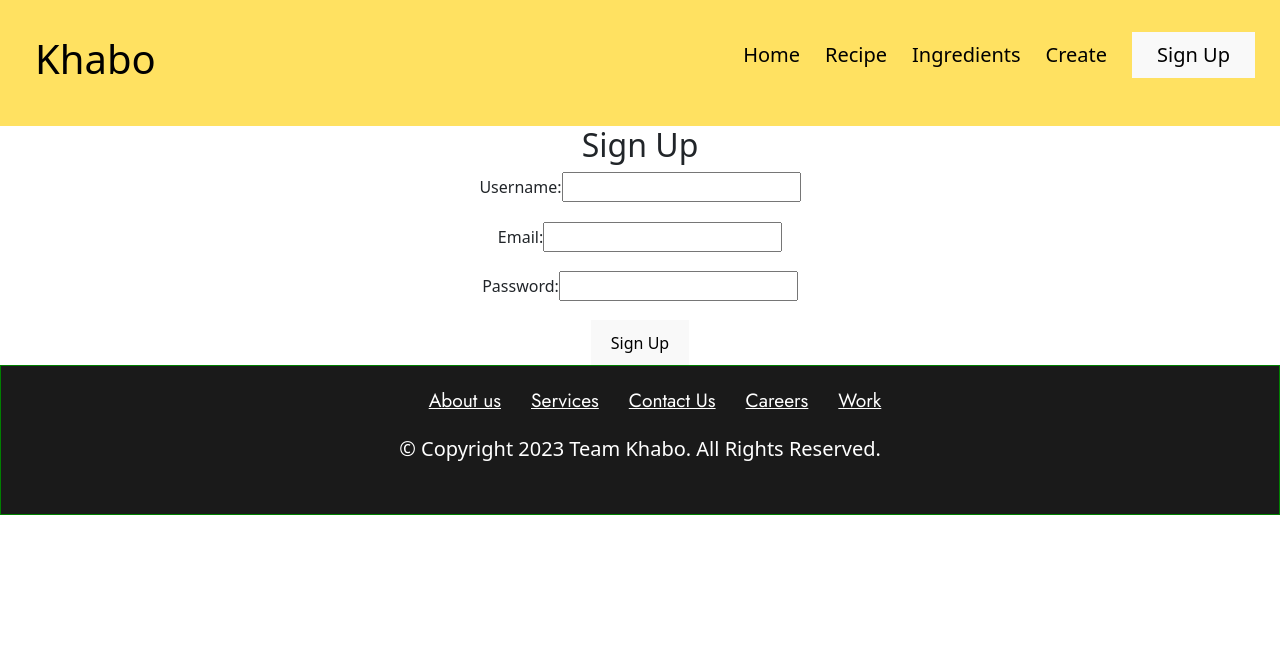
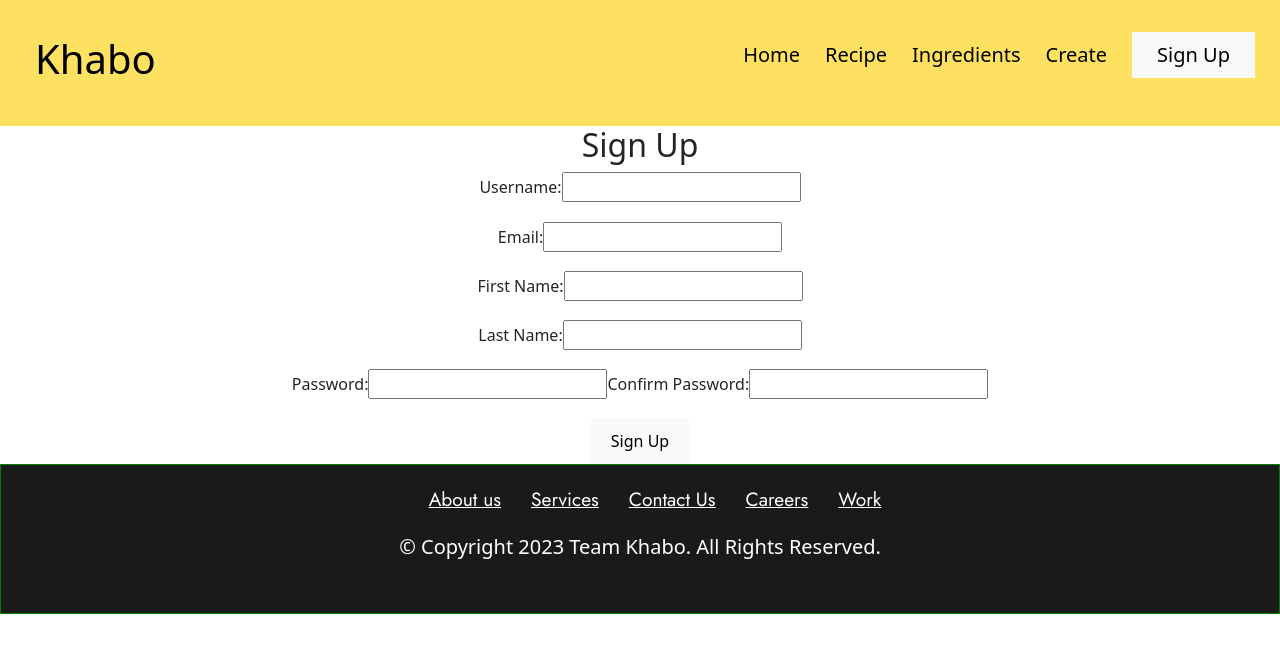
Before and after one commit to labid-al-nahiyan/Khabo_frontend, a React (Vite) app in the folder recipe/: page /signup in a window 1280 px wide. Shown: the top 652 px of the page. Built offline with nearby package versions, Linux system fonts and the light colour scheme.

Commit message:
debug searchbyingredients

```diff
--- a/recipe/src/Component/Recipe/Recipe.css
+++ b/recipe/src/Component/Recipe/Recipe.css
@@ -75,3 +75,21 @@
 {
     margin-bottom: 0;
 }
+.recipe-ingredients
+{
+    max-height: 250px;
+    overflow: auto;
+    border: 1px solid green;
+
+}
+.recipe-ingredients ul
+{
+    width: 100%;
+    list-style: square;
+    display: flex;
+    flex-direction: column;
+}
+.recipe-ingredients li
+{
+    padding: 5px;
+}
--- a/recipe/src/Component/Recipe/Recipe.jsx
+++ b/recipe/src/Component/Recipe/Recipe.jsx
@@ -6,7 +6,7 @@ import UserFeedback from "../UserFeedback/UserFeedback";
 export const recipeLoader = async ({ params }) => {
     const res = await fetch(`https://khabo.pythonanywhere.com/recipes/${params.id}`);
     const resJson = await res.json();
-
+    console.log(resJson)
     return resJson;
   };
 
@@ -31,7 +31,19 @@ const Recipe = () => {
                 <div className="recipe-details-body">
                     <div className="recipe-details-description">
                         <p>{recipe.description}</p>
+                        <h5>Ingredients needed : </h5>
+                        <div className="recipe-ingredients">
+
+                            <ul>
+                                {
+                                    recipe.ingredients.map((ingredient,index)=>{
+                                        return <li key={index}>{ingredient.quantity}</li>
+                                    })
+                                }
+                            </ul>
+                        </div>
                     </div>
+
                     <div className="recipe-extra-info">
                         <div>
                             <div className="recipe-details-makingtime">
--- a/recipe/src/Component/RecipeCart/RecipeCart.jsx
+++ b/recipe/src/Component/RecipeCart/RecipeCart.jsx
@@ -16,7 +16,7 @@ const RecipeCart = (props) => {
                     <h3>{recipe.title}</h3>
                 </div>
                 <div className="recipeCart_proc">
-                    <p>{recipe.description} <span className="cart_readMore"><Link to={`/recips/${recipe.id}`}>Read more..</Link></span></p>
+                    <p>{recipe.description.substring(0, 200)}... <span className="cart_readMore"><Link to={`/recips/${recipe.id}`}>Read more</Link></span></p>
                 </div>
            </div>
         </div>
--- a/recipe/src/Component/SearchByDescription/SearchByDescription.jsx
+++ b/recipe/src/Component/SearchByDescription/SearchByDescription.jsx
@@ -21,10 +21,9 @@ const SearchByDescription = () => {
   const searchWithDescription = () => {
        console.log(description);
 
-        axios.get("https://khabo.pythonanywhere.com/recipes/search_by_description/",{
-        params: {
+        axios.post("https://khabo.pythonanywhere.com/recipes/search_by_description/",{
+
             description: description, // Pass the description as a query parameter
-          },
 
        })
        .then((response) => {
--- a/recipe/src/Component/SearchByIngredient/SearchByIngredient.jsx
+++ b/recipe/src/Component/SearchByIngredient/SearchByIngredient.jsx
@@ -4,21 +4,27 @@ import SelectIngredients from '../SelectIngredients/SelectIngredients';
 import ShowRecipe from '../ShowRecipe/ShowRecipe';
 import { useEffect, useState } from 'react';
 import axios from 'axios';
+import { useLoaderData } from 'react-router-dom';
 
+export const ingredientsLoader = async () => {
+  const res = await fetch(`https://khabo.pythonanywhere.com/ingredients`);
+  const resJson = await res.json();
+  console.log(resJson)
+  return resJson;
+};
 
 function SearchByIngredient() {
 
-  const [ingredients, setIngredients] = useState(["Egg","Beef"]);
+  const [ingredients, setIngredients] = useState([]);
   const [recipes, setRecipe] = useState([]);
-
+  const availableIngredients = useLoaderData();
 
   useEffect(
     function onChange() {
        console.log("parent")
-       const dataToSend = ["turmeric","Salt"];
        axios.post("https://khabo.pythonanywhere.com/recipes/search_by_ingredients/",
        {
-        ingredients:dataToSend
+        ingredients:ingredients
        })
         .then((response) => {
           console.log(response.data);
@@ -45,7 +51,7 @@ function SearchByIngredient() {
             <h1 style={{margin:0}}>Ingredients:</h1>
           </div>
 
-          <SelectIngredients setIngredients={setIngredients}></SelectIngredients>
+          <SelectIngredients setIngredients={setIngredients} ingredients = {availableIngredients}></SelectIngredients>
         </div>
       </div>
       <ShowRecipe recipes={recipes}></ShowRecipe>
--- a/recipe/src/Component/SelectIngredients/SelectIngredients.jsx
+++ b/recipe/src/Component/SelectIngredients/SelectIngredients.jsx
@@ -4,8 +4,7 @@ import AddSharpIcon from '@mui/icons-material/AddSharp';
 import './SelectIngredients.css'
 import { checkPropTypes } from 'prop-types';
 
-const SelectIngredients = ({setIngredients}) => {
-    const ingredients = ['Egg', 'Rice', 'Beef', 'Chicken', 'Fish']
+const SelectIngredients = ({setIngredients,ingredients}) => {
 
     const [inputCount, setInputCount] = useState(0) // Initial input field count
     const [selectedItem, setSelectedItem] = useState([])
@@ -13,6 +12,7 @@ const SelectIngredients = ({setIngredients}) => {
     const [inputFieldIdx, setInputFieldIdx] = useState(0)
 
     const handleAddInput = () => {
+        console.log(ingredients)
         setInputCount(inputCount + 1);
         setInputValues([...inputValues,''])
         console.log(inputValues.length)
@@ -34,7 +34,7 @@ const SelectIngredients = ({setIngredients}) => {
 
     const filteredOptions = (match)=>{
         setSelectedItem(ingredients);
-        const newSelected = selectedItem.filter(ingredient => ingredient.toLowerCase().includes(match.toLowerCase()));
+        const newSelected = selectedItem.filter(ingredient => ingredient.name.toLowerCase().includes(match.toLowerCase()));
         (match=="")?setSelectedItem(ingredients):setSelectedItem(newSelected);
     }
 
@@ -83,7 +83,7 @@ const SelectIngredients = ({setIngredients}) => {
                 <ul >
                     {
                         selectedItem.map((item, index) => {
-                            return <li className='ingredient' key={index}  onClick={() => handleItemClick(item)}>{item}</li>
+                            return <li className='ingredient' key={index}  onClick={() => handleItemClick(item.name)}>{item.name}</li>
                         })
                     }
                 </ul>
@@ -99,7 +99,8 @@ const SelectIngredients = ({setIngredients}) => {
     );
 };
 SelectIngredients.propTypes = {
-    setIngredients: checkPropTypes.function
+    setIngredients: checkPropTypes.function,
+    ingredients : checkPropTypes.array
 }
 
 export default SelectIngredients;
--- a/recipe/src/Component/SignUp/SignUp.jsx
+++ b/recipe/src/Component/SignUp/SignUp.jsx
@@ -1,11 +1,16 @@
 import  { useState } from 'react';
 import './SignUp.css'
+import axios from 'axios';
+import { useNavigate } from 'react-router-dom';
 
 function SignUp() {
   const [formData, setFormData] = useState({
     username: '',
     email: '',
     password: '',
+    password_confirmation: '',
+    first_name : '',
+    last_name : ''
   });
 
   const handleChange = (e) => {
@@ -14,27 +19,20 @@ function SignUp() {
       ...formData,
       [name]: value,
     });
+
   };
-
+  const navigate = useNavigate()
   const handleSubmit = (e) => {
+    console.log(formData)
     e.preventDefault();
-    // Simulate a POST request to a backend server (replace with actual API call)
-    fetch('/api/signup', {
-      method: 'POST',
-      headers: {
-        'Content-Type': 'application/json',
-      },
-      body: JSON.stringify(formData),
-    })
-      .then((response) => response.json())
-      .then((data) => {
-        // Handle the response from the server (e.g., display success message)
-        console.log(data);
-      })
-      .catch((error) => {
-        // Handle errors (e.g., display error message)
-        console.error(error);
-      });
+    axios.post("https://khabo.pythonanywhere.com/signup/",formData)
+        .then((response) => {
+          console.log(response.data);
+          navigate(-1);
+        })
+        .catch((error) => {
+          console.error("Error fetching data:", error);
+        });
   };
 
   return (
@@ -64,12 +62,43 @@ function SignUp() {
           />
         </div>
         <div className="form-group">
+          <label htmlFor="firstName">First Name:</label>
+          <input
+            type="text"
+            id="first_name"
+            name="first_name"
+            value={formData.first_name}
+            onChange={handleChange}
+            required
+          />
+        </div>
+        <div className="form-group">
+          <label htmlFor="firstName">Last Name:</label>
+          <input
+            type="text"
+            id="last_name"
+            name="last_name"
+            value={formData.last_name}
+            onChange={handleChange}
+            required
+          />
+        </div>
+        <div className="form-group">
           <label htmlFor="password">Password:</label>
           <input
             type="password"
             id="password"
             name="password"
             value={formData.password}
+            onChange={handleChange}
+            required
+          />
+          <label htmlFor="password">Confirm Password:</label>
+          <input
+            type="password"
+            id="password_confirmation"
+            name="password_confirmation"
+            value={formData.password_confirmation}
             onChange={handleChange}
             required
           />
--- a/recipe/src/main.jsx
+++ b/recipe/src/main.jsx
@@ -17,6 +17,7 @@ import SearchByDescription from './Component/SearchByDescription/SearchByDescrip
 
 import RecipeSteps from './Component/RecipeSteps/RecipeSteps.jsx';
 import { recipeStepsLoader } from './Component/RecipeSteps/RecipeSteps.jsx';
+import { ingredientsLoader } from './Component/SearchByIngredient/SearchByIngredient.jsx';
 import SignUp from './Component/SignUp/SignUp.jsx';
 
 
@@ -31,7 +32,8 @@ const router = createBrowserRouter([
       },
       {
         path : "/search/byIngredients",
-        element : <SearchByIngredient/>
+        element : <SearchByIngredient/>,
+        loader : ingredientsLoader,
       },
       {
         path : "/search/byDescription",
```
